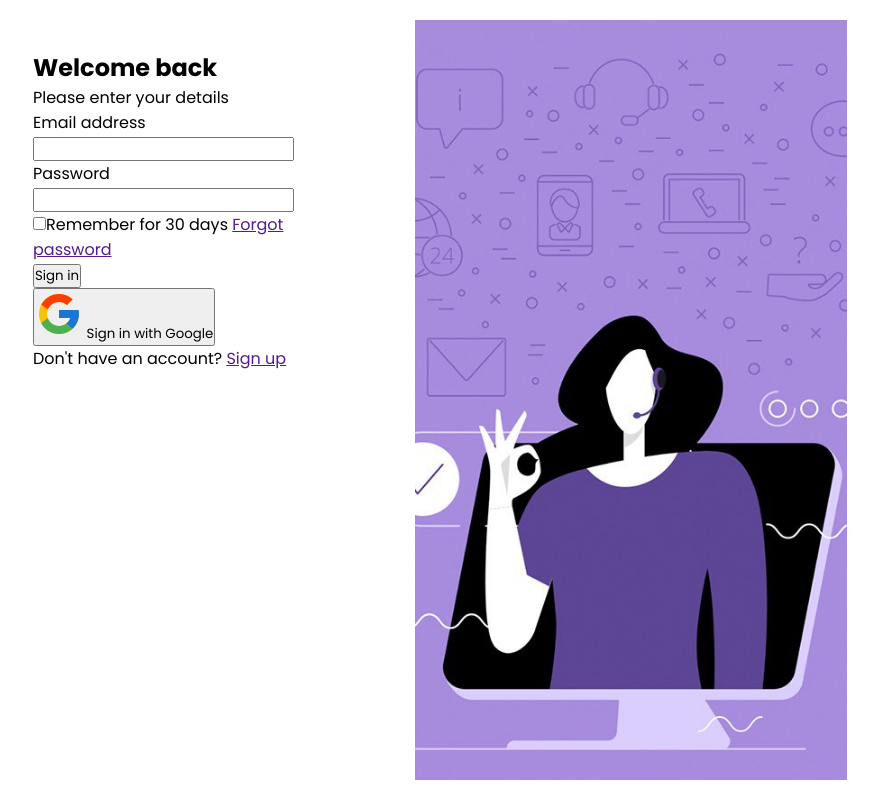
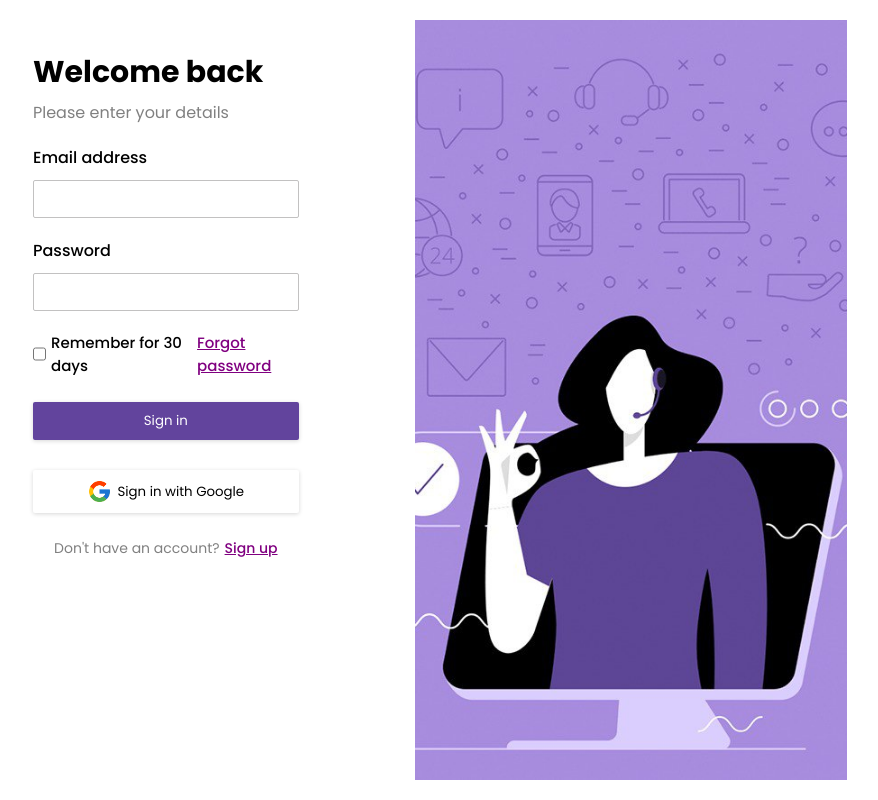
Before and after one commit to kanjivekariya/webtech, a plain HTML site: page Assignments/CSS_Tasks/loginForm1.html in a window 1280 px wide. Shown: the whole page, without its empty margins (225-1103 px from the left). Drawn offline with Linux system fonts and the light colour scheme; files whose address does not match are found by name.

```diff
--- a/Assignments/CSS_Tasks/loginForm1.html
+++ b/Assignments/CSS_Tasks/loginForm1.html
@@ -27,7 +27,89 @@
         padding: 50px;
 
       }
-     .right-side{
+     .left-side h2 {
+  font-size: 30px;
+  font-weight: 700;
+  margin-bottom: 5px;
+}
+.left-side p {
+  color: gray;
+}
+.left-side form {
+  width: 80%;
+  margin-top: 20px;
+  /* height: 100%; */
+  display: flex;
+  flex-direction: column;
+  justify-content: space-evenly;
+}
+form .input-group {
+  display: flex;
+  flex-direction: column;
+  gap: 10px;
+  margin-bottom: 20px;
+}
+form .input-group label {
+  font-weight: 500;
+}
+form .input-group input {
+  padding: 8px;
+  border: 1px solid rgb(194, 193, 193);
+  outline: none;
+  border-radius: 2px;
+}
+#remember-group {
+  flex-direction: row;
+  font-size: 15px;
+  justify-content: space-between;
+}
+a {
+  color: purple;
+  font-weight: 500;
+}
+#remember-group > span {
+  display: flex;
+  gap: 5px;
+  font-weight: 500;
+}
+#remember-group > span > input {
+  width: 15px;
+  accent-color: purple;
+}
+button {
+  padding: 9px 0px;
+  border: 0px;
+  background-color: #62449d;
+  color: white;
+  border-radius: 2px;
+  box-shadow: rgba(0, 0, 0, 0.16) 0px 1px 4px;
+  cursor: pointer;
+  display: flex;
+  justify-content: center;
+  align-items: center;
+  gap: 5px;
+  margin-bottom: 5px;
+  margin-top: 5px;
+}
+#login {
+  background-color: white;
+  color: black;
+}
+#account {
+  display: flex;
+  flex-direction: row;
+  justify-content: center;
+  align-items: center;
+  gap: 5px;
+  font-size: 14px;
+}
+#account>span {
+    color: gray;
+}
+img {
+  width: 25px;
+}
+.right-side {
   flex-basis: 40%;
   height: 100%;
   background-image: url(../../assets/loginImg.jpg);
@@ -35,6 +117,7 @@
   background-repeat: no-repeat;
   background-size: cover;
 }
+
     </style>
   </head>
   <body>
```
Also changed, not shown: Assignments/CSS_Tasks/10-02-2026_Grid.html (added, +63 -0 lines). Lines whose indentation alone changed are shown as unchanged.
